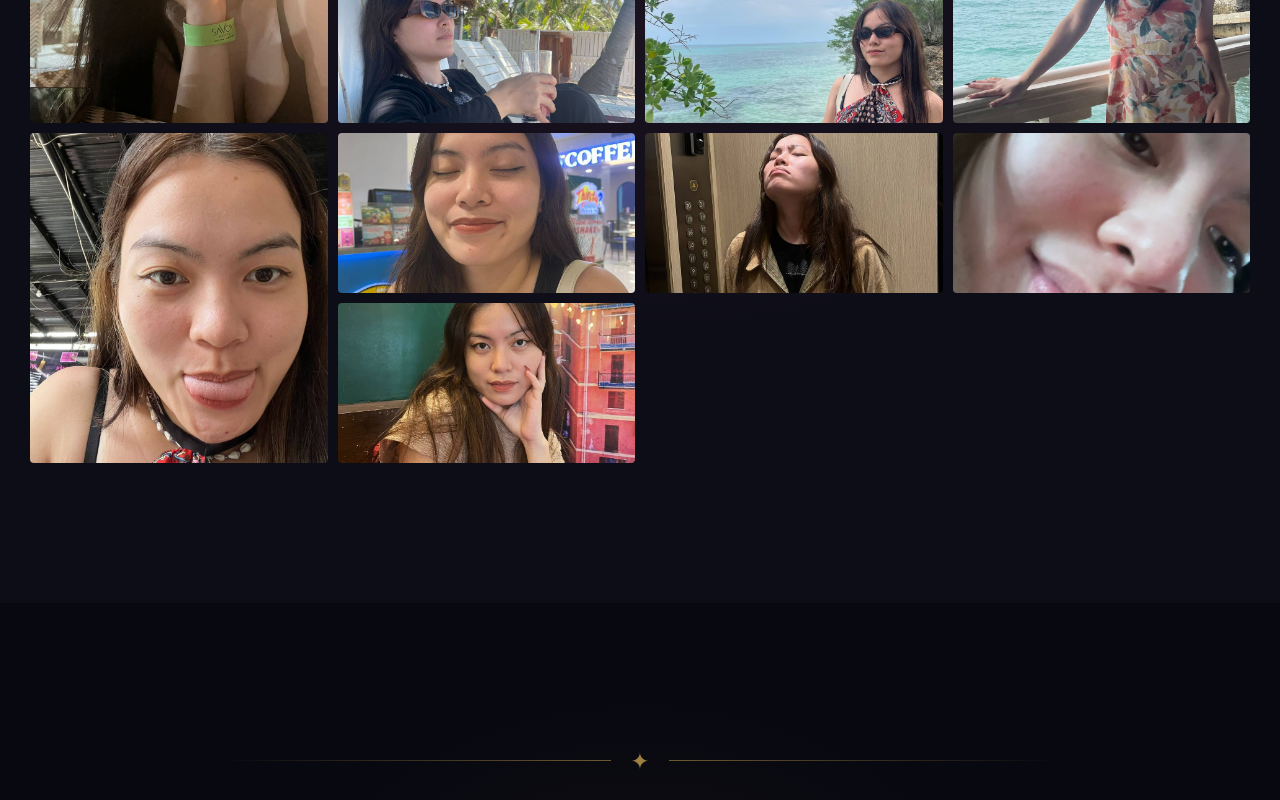
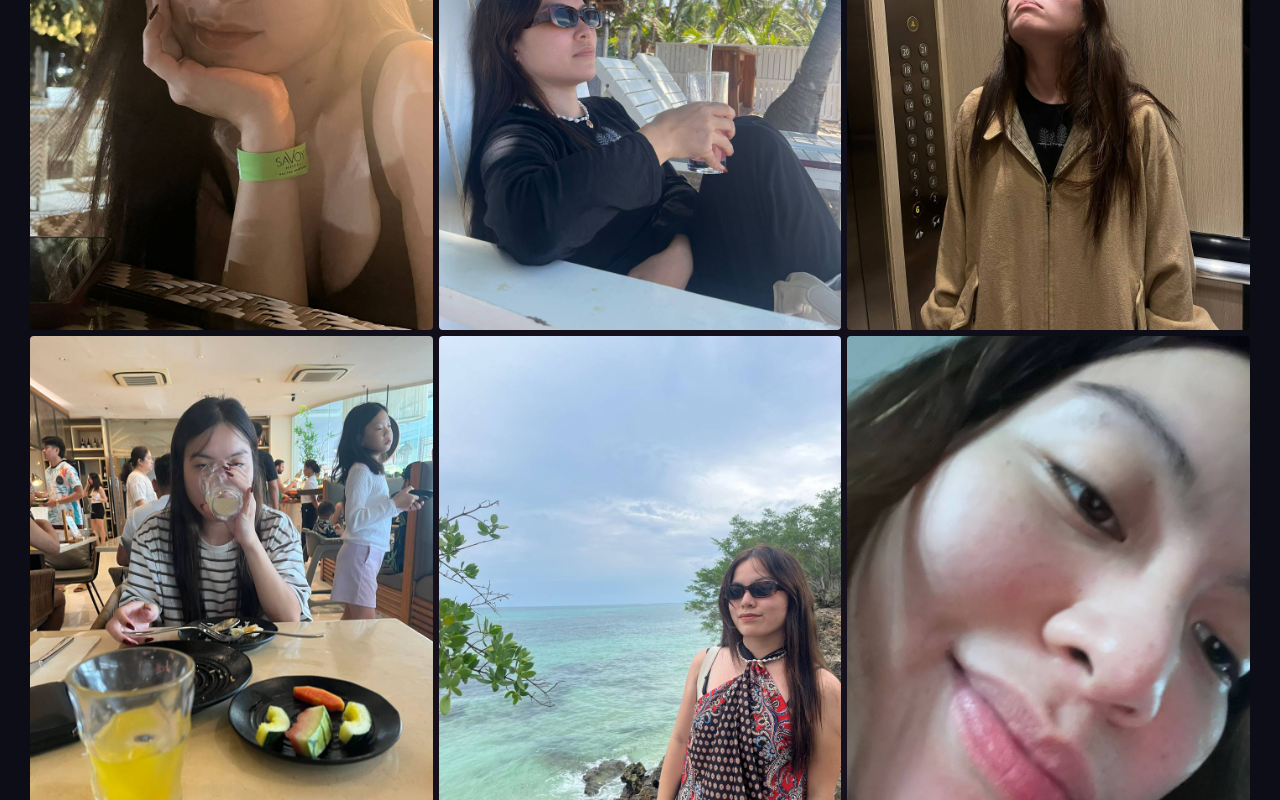
Before and after one commit to jdays2/myPussienteBd, a React (Vite) app: page / in a window 1280 px wide. Shown: the part 2620-3420 px from the top of the page. Built offline with nearby package versions, Linux system fonts and the light colour scheme; a web font is replaced by a local one.

Commit message:
Add miaw song, localStorage for audio state, CSS columns masonry, label fix

```diff
--- a/src/components/Reasons.tsx
+++ b/src/components/Reasons.tsx
@@ -5,34 +5,33 @@ import { useLang } from '../LangContext'
 const BASE = import.meta.env.BASE_URL
 
 const PHOTOS = [
-  { src: `${BASE}gallery/solo/photo_1_2026-06-08_18-45-35.jpg`,  span: 'row-span-2' },
-  { src: `${BASE}gallery/solo/photo_2_2026-06-08_18-45-35.jpg`,  span: 'row-span-1' },
-  { src: `${BASE}gallery/solo/photo_3_2026-06-08_18-45-35.jpg`,  span: 'row-span-1' },
-  { src: `${BASE}gallery/solo/photo_4_2026-06-08_18-45-35.jpg`,  span: 'row-span-2' },
-  { src: `${BASE}gallery/solo/photo_5_2026-06-08_18-45-35.jpg`,  span: 'row-span-1' },
-  { src: `${BASE}gallery/solo/photo_6_2026-06-08_18-45-35.jpg`,  span: 'row-span-1' },
-  { src: `${BASE}gallery/solo/photo_7_2026-06-08_18-45-35.jpg`,  span: 'row-span-2' },
-  { src: `${BASE}gallery/solo/photo_8_2026-06-08_18-45-35.jpg`,  span: 'row-span-1' },
-  { src: `${BASE}gallery/solo/photo_9_2026-06-08_18-45-35.jpg`,  span: 'row-span-1' },
-  { src: `${BASE}gallery/solo/photo_10_2026-06-08_18-45-35.jpg`, span: 'row-span-1' },
-  { src: `${BASE}gallery/solo/photo_11_2026-06-08_18-45-35.jpg`, span: 'row-span-1' },
+  `${BASE}gallery/solo/photo_1_2026-06-08_18-45-35.jpg`,
+  `${BASE}gallery/solo/photo_2_2026-06-08_18-45-35.jpg`,
+  `${BASE}gallery/solo/photo_3_2026-06-08_18-45-35.jpg`,
+  `${BASE}gallery/solo/photo_4_2026-06-08_18-45-35.jpg`,
+  `${BASE}gallery/solo/photo_5_2026-06-08_18-45-35.jpg`,
+  `${BASE}gallery/solo/photo_6_2026-06-08_18-45-35.jpg`,
+  `${BASE}gallery/solo/photo_7_2026-06-08_18-45-35.jpg`,
+  `${BASE}gallery/solo/photo_8_2026-06-08_18-45-35.jpg`,
+  `${BASE}gallery/solo/photo_9_2026-06-08_18-45-35.jpg`,
+  `${BASE}gallery/solo/photo_10_2026-06-08_18-45-35.jpg`,
+  `${BASE}gallery/solo/photo_11_2026-06-08_18-45-35.jpg`,
 ]
 
-// Floating hearts config
-const HEARTS = Array.from({ length: 18 }, (_, i) => ({
-  left: `${(i * 5.5 + Math.sin(i) * 8 + 4) % 96}%`,
-  size: 12 + (i % 4) * 8,
-  duration: 4 + (i % 5) * 1.2,
-  delay: (i * 0.4) % 5,
-  opacity: 0.12 + (i % 3) * 0.07,
+const HEARTS = Array.from({ length: 16 }, (_, i) => ({
+  left: `${(i * 6.2 + 3) % 95}%`,
+  size: 12 + (i % 4) * 7,
+  duration: 4.5 + (i % 5) * 1.2,
+  delay: (i * 0.45) % 5,
+  opacity: 0.10 + (i % 3) * 0.06,
 }))
 
 function FloatingHeart({ left, size, duration, delay, opacity }: typeof HEARTS[0]) {
   return (
     <motion.div
-      className="absolute pointer-events-none select-none"
-      style={{ left, bottom: '-10%', fontSize: size, opacity }}
-      animate={{ y: '-120vh', opacity: [opacity, opacity * 0.5, 0] }}
+      className="absolute pointer-events-none select-none text-[#FF6B9D]"
+      style={{ left, bottom: '-5%', fontSize: size, opacity }}
+      animate={{ y: '-115vh', opacity: [opacity, opacity * 0.4, 0] }}
       transition={{ duration, delay, repeat: Infinity, ease: 'easeOut' }}
     >
       ♡
@@ -40,34 +39,31 @@ function FloatingHeart({ left, size, duration, delay, opacity }: typeof HEARTS[0
   )
 }
 
-function Photo({ src, span, index }: { src: string; span: string; index: number }) {
+function Photo({ src, index }: { src: string; index: number }) {
   const ref = useRef(null)
   const inView = useInView(ref, { once: true, margin: '-40px' })
 
   return (
     <motion.div
       ref={ref}
-      className={`relative overflow-hidden ${span}`}
-      initial={{ opacity: 0, scale: 0.92 }}
-      animate={inView ? { opacity: 1, scale: 1 } : {}}
-      transition={{ duration: 0.7, delay: index * 0.06, ease: [0.16, 1, 0.3, 1] }}
+      initial={{ opacity: 0, y: 24 }}
+      animate={inView ? { opacity: 1, y: 0 } : {}}
+      transition={{ duration: 0.65, delay: index * 0.05, ease: [0.16, 1, 0.3, 1] }}
       whileHover={{ scale: 1.03, transition: { duration: 0.2 } }}
-      style={{ borderRadius: '4px', minHeight: '160px' }}
+      style={{ breakInside: 'avoid', marginBottom: '6px', display: 'block', borderRadius: '4px', overflow: 'hidden' }}
     >
       <img
         src={src}
         alt=""
-        className="w-full h-full object-cover"
         loading="lazy"
-        style={{ display: 'block' }}
+        style={{ width: '100%', display: 'block' }}
       />
-      {/* Subtle pink glow on hover */}
       <motion.div
         className="absolute inset-0 pointer-events-none"
         initial={{ opacity: 0 }}
         whileHover={{ opacity: 1 }}
         transition={{ duration: 0.2 }}
-        style={{ background: 'linear-gradient(135deg, rgba(255,107,157,0.15), transparent)' }}
+        style={{ background: 'linear-gradient(135deg, rgba(255,107,157,0.12), transparent)', position: 'absolute', inset: 0 }}
       />
     </motion.div>
   )
@@ -81,10 +77,8 @@ export default function Reasons() {
 
   return (
     <section className="py-28 px-6 relative overflow-hidden" style={{ background: '#0d0d18' }}>
-      {/* Floating hearts */}
       {HEARTS.map((h, i) => <FloatingHeart key={i} {...h} />)}
 
-      {/* Glow */}
       <div className="absolute inset-0 pointer-events-none"
         style={{ background: 'radial-gradient(ellipse 60% 40% at 50% 50%, rgba(255,107,157,0.06) 0%, transparent 70%)' }} />
 
@@ -101,13 +95,10 @@ export default function Reasons() {
           <p className="font-playfair italic text-white/30 text-lg">{r.sub}</p>
         </motion.div>
 
-        {/* Masonry grid */}
-        <div
-          className="grid grid-cols-3 md:grid-cols-4 gap-2"
-          style={{ gridAutoRows: '160px' }}
-        >
-          {PHOTOS.map((p, i) => (
-            <Photo key={i} src={p.src} span={p.span} index={i} />
+        {/* CSS columns masonry — photos fill naturally, no gaps */}
+        <div style={{ columns: '3 260px', columnGap: '6px' }}>
+          {PHOTOS.map((src, i) => (
+            <Photo key={i} src={src} index={i} />
           ))}
         </div>
       </div>
--- a/src/i18n.ts
+++ b/src/i18n.ts
@@ -14,7 +14,7 @@ export const t = {
     quote: 'I want more and more moments with you.\nI want to cry with you, laugh with you,\nwatch all kinds of stupid stuff and travel together.\nMore to come — I can\'t wait!\nThank you for always being there for me. ♡',
   },
   reasons: {
-    label: 'my girl',
+    label: 'my ghurl',
     title: 'She is everything',
     sub: 'Every photo a reminder of how lucky I am',
   },
--- a/src/playlist.ts
+++ b/src/playlist.ts
@@ -10,6 +10,7 @@ const BASE = import.meta.env.BASE_URL
 export const playlist: Track[] = [
   { src: `${BASE}music/track-1.mp3`, label: 'Happy Birdhday' },
   { src: `${BASE}music/mitski-losing-dogs.mp3`, label: 'I Bet on Losing Dogs' },
+  { src: `${BASE}music/miaw-miaw-miaw.mp3`, label: 'miaw miaw miaw sad song' },
   // { src: '/music/track-2.mp3', label: 'River Flows in You' },
   // { src: '/music/track-3.mp3', label: 'Kiss the Rain' },
 ]
```
Also changed, not shown: src/App.tsx (+44 -33 lines), 1 other file (tests, documents, lock files or other folders).
